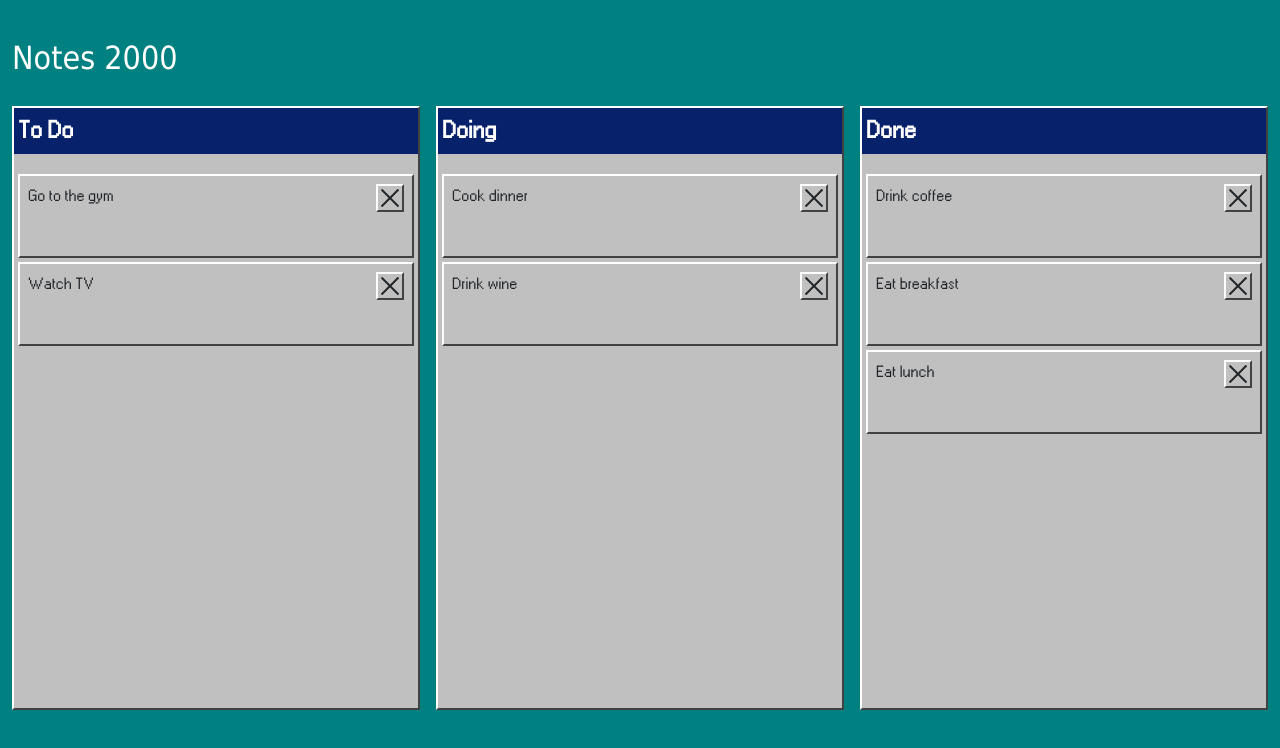
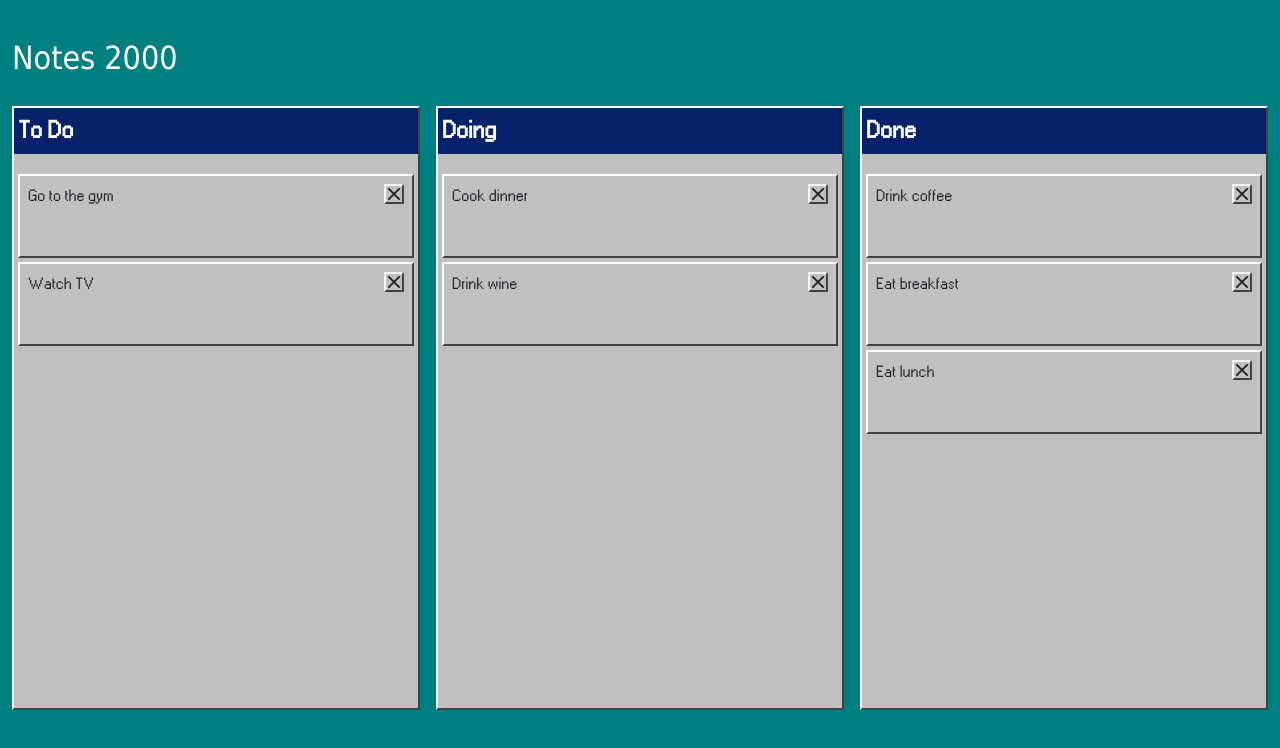
Before and after one commit to bonfimtm/n2k, a Vue app: page / in a window 1280 px wide. Shown: the top 748 px of the page. Built offline with nearby package versions, Linux system fonts and the light colour scheme; a web font is replaced by a local one.

Commit message:
Resize close button

```diff
--- a/src/assets/base.css
+++ b/src/assets/base.css
@@ -70,8 +70,8 @@ body {
 
 .window-button {
   float: right;
-  width: 24px;
-  height: 24px;
+  width: 16px;
+  height: 16px;
 }
 
 .window-button:hover {
--- a/src/components/ButtonClose.vue
+++ b/src/components/ButtonClose.vue
@@ -8,16 +8,16 @@
 
 <style scoped>
 .meridian {
-    height: 24px;
+    height: 16px;
     width: 2px;
-    margin-left: 11px;
+    margin-left: 7px;
     background-color: var(--text-color);
     transform: rotate(45deg);
     z-index: 1;
 }
 
 .diagonal {
-    height: 24px;
+    height: 16px;
     width: 2px;
     background-color: var(--text-color);
     transform: rotate(90deg);
```
